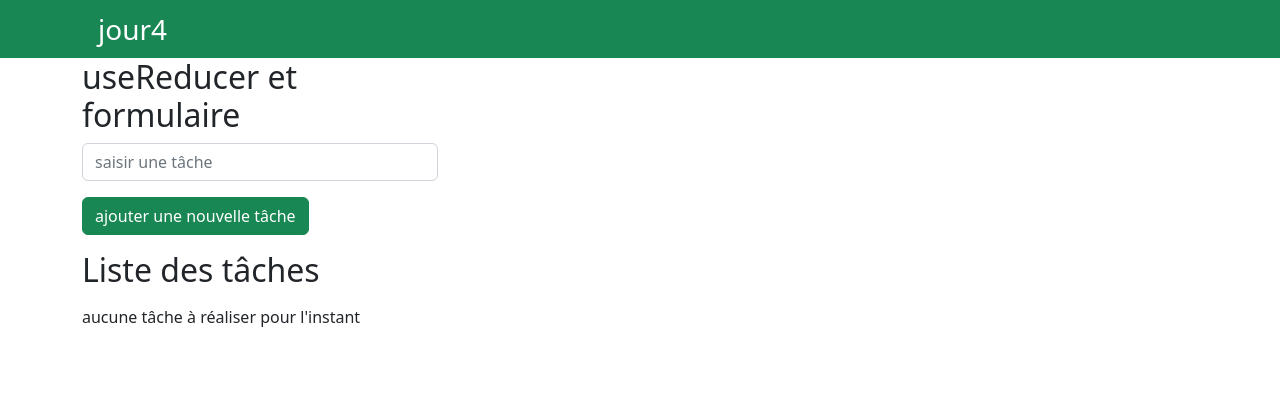
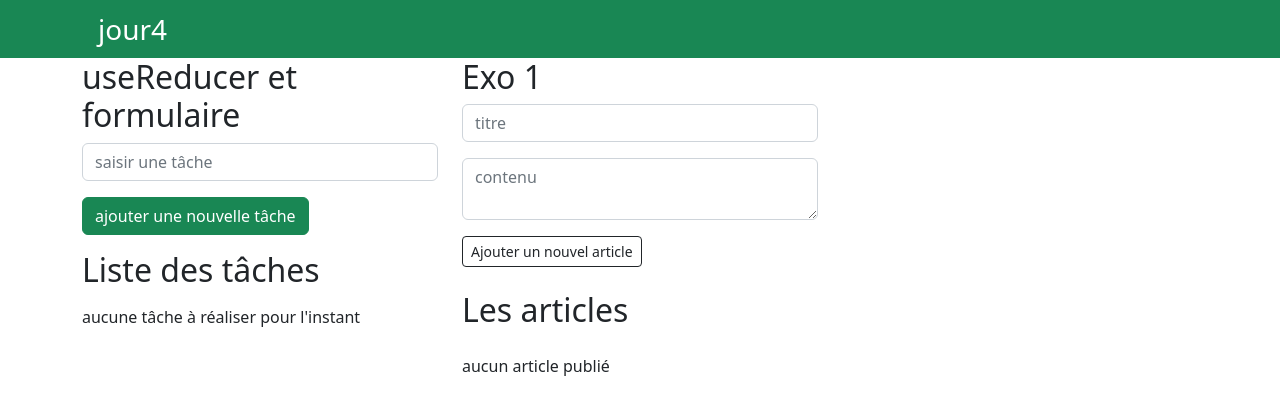
Before and after one commit to webdevproformation/react-greta-dec2022, a React (Vite) app in the folder 04-jour4/: page / in a window 1280 px wide. Shown: the top 414 px of the page. Built offline with nearby package versions, Linux system fonts and the light colour scheme; the HTML template or start-up script is replaced by a standard one.

Commit message:
fin de l'exercice

```diff
--- a/04-jour4/src/App.jsx
+++ b/04-jour4/src/App.jsx
@@ -1,6 +1,7 @@
 import Menu from "./composants/Menu";
 import { Container , Row, Col } from "react-bootstrap"
 import Todo from "./composants/Todo";
+import Exo1 from "./composants/Exo1";
 
 const App = () => {
   return ( <>
@@ -10,6 +11,9 @@ const App = () => {
         <Col xs={4}>
           <Todo />
         </Col>
+        <Col xs={4}>
+          <Exo1 />
+        </Col>
       </Row>
     </Container>
   </> );
--- /dev/null
+++ b/04-jour4/src/composants/Exo1.jsx
@@ -0,0 +1,88 @@
+import {useReducer , useRef} from "react"
+import { Form , Button , Card , Badge } from "react-bootstrap"
+import _ from "lodash"
+
+function reducer(state , action){
+    const cloneState = _.cloneDeep(state);
+    switch(action.type){
+        case "ADD_ARTICLE" :
+            cloneState.push({
+                id : Math.random() + "",
+                titre : action.payload.titre,
+                contenu : action.payload.contenu,
+                like : 0
+            })
+            return cloneState;
+        case "PLUS_1_LIKE" :
+            return cloneState.map( function(item){
+                if(item.id === action.payload) return {...item , like : item.like + 1}
+                return item
+            } )
+        default :
+            return state ;
+    }
+
+    // switch à la place de if car reducer va gérer en 5 Et 10 modification du state
+    /* if(action.type === "ACTION_1"){
+
+    } else {
+        return state ;
+    } */
+}
+
+// useReducer( fonction , valeur )
+// fonction => fonction reductrice => permet de gérer tous les cas de figure de notre state
+// valeur la valeur par défaut de notre state
+
+// const [articles, dispatch] = useReducer( fonction , valeur );
+// articles => state
+// dispatch => fonction qui permet de modifier le state
+//           ET que l'on va utiliser dans notre composant
+//           dispatch({ type : "NOM_ACTION" , payload : "valeur" })
+
+const Exo1 = () => {
+    const [articles , dispatch] = useReducer( reducer  , [] )
+    const inputRef = useRef();
+    const textareRef = useRef();
+
+    const handleSubmit = (e) => {
+        e.preventDefault();
+        if(inputRef.current.value && textareRef.current.value){
+            const article = {titre : inputRef.current.value , contenu : textareRef.current.value}
+            console.log(article)
+            dispatch({type:"ADD_ARTICLE" , payload : article})
+            inputRef.current.value = "";
+            textareRef.current.value = ""
+            return ;
+        }
+        alert("veuillez remplir les deux champs");
+    }
+
+    return ( <>
+        <h2>Exo 1</h2>
+        <Form onSubmit={handleSubmit}>
+            <Form.Control type="text" className="mb-3" placeholder="titre" ref={inputRef}/>
+            <Form.Control as="textarea" className="mb-3" placeholder="contenu" ref={textareRef}/>
+            <Button variant="outline-dark" className="btn-sm" type="submit">
+                Ajouter un nouvel article
+            </Button>
+        </Form>
+        <h2 className="my-4">Les articles</h2>
+        { articles.length === 0 ?
+            <p>aucun article publié</p> :
+            <>
+                { articles.map(function(item){
+                    return <Card key={item.id} className="mb-3">
+                        <Card.Body>
+                            <Card.Title>{item.titre}</Card.Title>
+                            <Card.Text>{item.contenu}</Card.Text>
+                            <Badge variant="primary" onClick={() => dispatch({type:"PLUS_1_LIKE" , payload : item.id})}>{item.like}</Badge>
+                        </Card.Body>
+                    </Card>
+                }) }
+            </>
+        }
+    </> );
+}
+
+export default Exo1;
```
